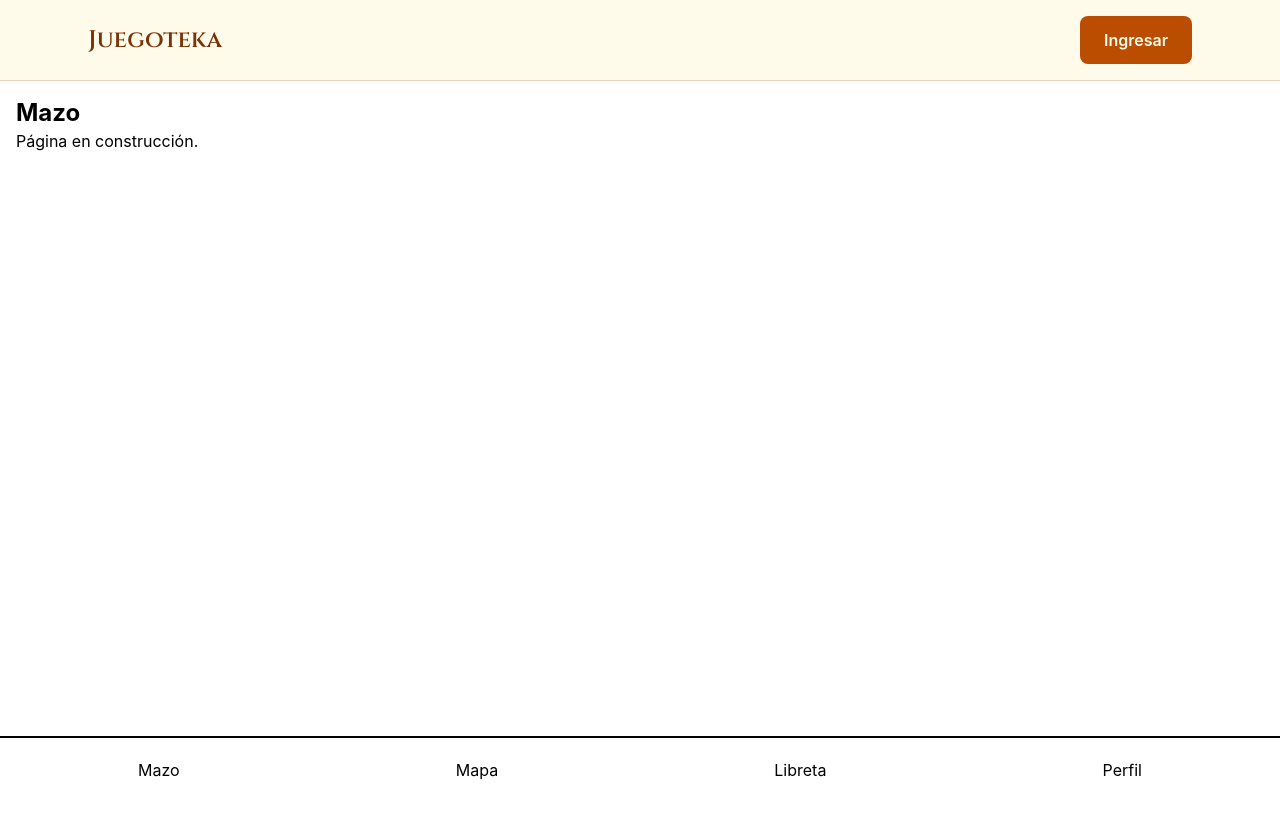
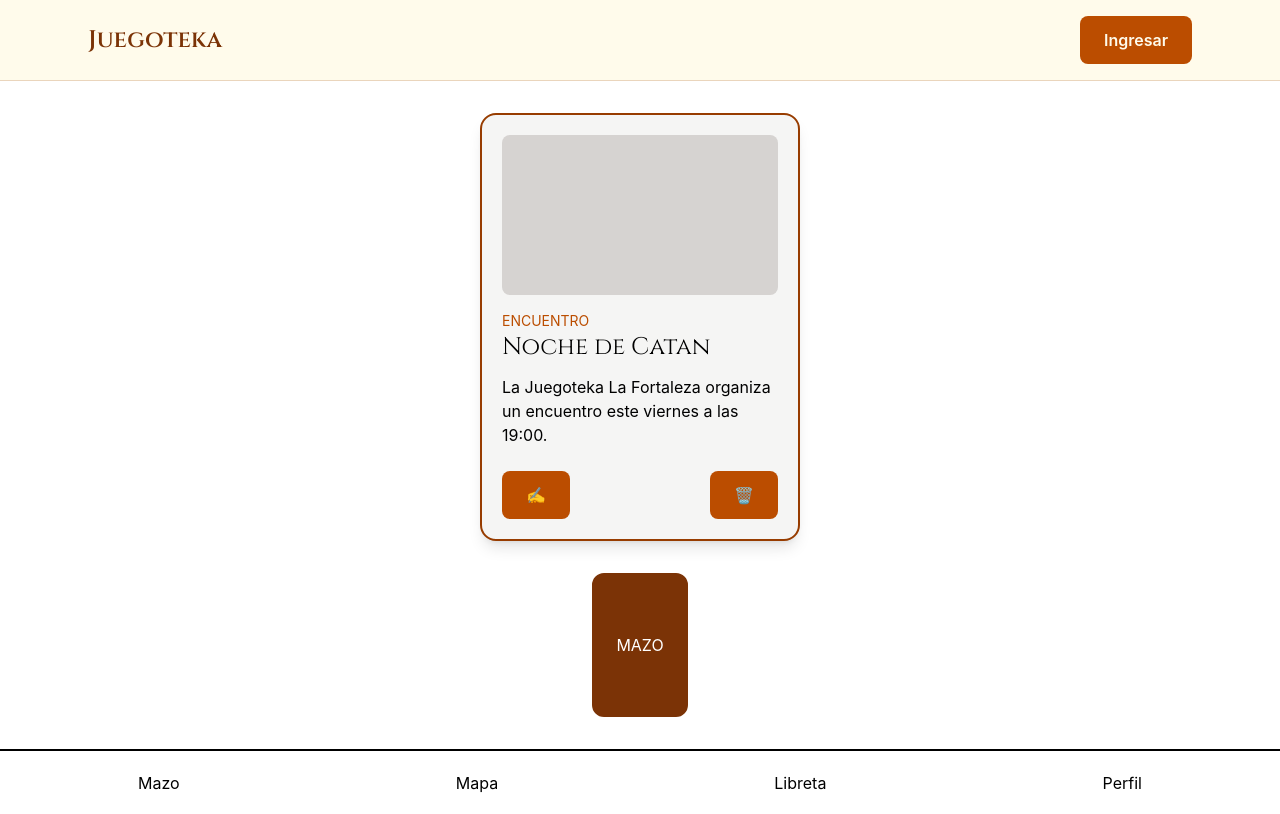
Before and after one commit to FedericoNadal/juegoteka-frontend, a React (Vite) app: page /mazo in a window 1280 px wide. Built offline with nearby package versions, Linux system fonts and the light colour scheme.

Commit message:
feat: iniciar interfaz del mazo

```diff
--- /dev/null
+++ b/src/components/Mazo/Deck.tsx
@@ -0,0 +1,55 @@
+
+/**
+ * Deck
+ *
+ * Representa la pila de cartas pendientes.
+ *
+ * En versiones futuras administrará:
+ * - orden del mazo
+ * - extracción
+ * - descarte
+ * - animaciones
+ */
+function Deck() {
+
+  return (
+
+    <section
+      className="
+        flex
+        flex-col
+        items-center
+        gap-8
+      "
+    >
+
+
+
+      {/* Representación temporal del mazo */}
+      <div
+        className="
+          w-24
+          h-36
+          rounded-xl
+          border-2
+          border-amber-900
+          bg-amber-900
+          text-white
+          flex
+          items-center
+          justify-center
+          cursor-pointer
+        "
+      >
+        MAZO
+      </div>
+
+
+
+    </section>
+
+  );
+
+}
+
+export default Deck;
--- /dev/null
+++ b/src/components/Mazo/PlayingCard.tsx
@@ -0,0 +1,85 @@
+import Button from "../ui/Button";
+
+/**
+ * PlayingCard
+ *
+ * Representa una carta desplegada.
+ *
+ * En esta etapa de maquetado contiene información fija para validar
+ * la estructura visual. Más adelante recibirá sus
+ * datos mediante props o desde el estado del mazo.
+ */
+function PlayingCard() {
+
+  return (
+
+    <article
+      className="
+        w-80
+        rounded-2xl
+        bg-stone-100
+        border-2
+        border-amber-800
+        p-5
+        shadow-lg
+      "
+    >
+
+      {/* Imagen principal */}
+      <div
+        className="
+          h-40
+          rounded-lg
+          bg-stone-300
+          mb-4
+        "
+      />
+
+      {/* Tipo de carta */}
+      <p className="text-sm uppercase text-amber-700">
+
+        Encuentro
+
+      </p>
+
+      {/* Título */}
+      <h2
+        className="
+          font-title
+          text-2xl
+          mb-3
+        "
+      >
+        Noche de Catan
+      </h2>
+
+      {/* Descripción */}
+      <p className="mb-6">
+
+        La Juegoteka La Fortaleza organiza un encuentro
+        este viernes a las 19:00.
+
+      </p>
+
+      {/* Acciones disponibles */}
+      <div
+        className="
+          flex
+          gap-3
+          justify-between
+        "
+      >
+
+       <Button>{"\u{270D}"}</Button>
+
+       <Button>{"\u{1F5D1}"}</Button>
+
+      </div>
+
+    </article>
+
+  );
+
+}
+
+export default PlayingCard;
--- a/src/pages/Mazo/Mazo.tsx
+++ b/src/pages/Mazo/Mazo.tsx
@@ -1,9 +1,41 @@
-export default function Mazo() {
-  return (
-    <section className="p-4">
-      <h1 className="text-2xl font-bold">Mazo</h1>
+import Deck from "../../components/Mazo/Deck";
+import PlayingCard from "../../components/Mazo/PlayingCard";
+import Container from "../../components/ui/Container";
 
-      <p>Página en construcción.</p>
-    </section>
-  );
+/**
+ * Página principal del Mazo.
+ *
+ * Centraliza las notificaciones y acciones pendientes
+ * del usuario utilizando la metáfora de un mazo de cartas.
+ */
+function Mazo() {
+    return (
+
+        <main>
+
+            <Container>
+
+                <section
+                    className="
+                        flex
+                        flex-col
+                        items-center
+                        gap-8
+                        py-8
+                    "
+                >
+
+                    <PlayingCard />
+
+                    <Deck />
+
+                </section>
+
+            </Container>
+
+        </main>
+
+    );
 }
+
+export default Mazo;
```
